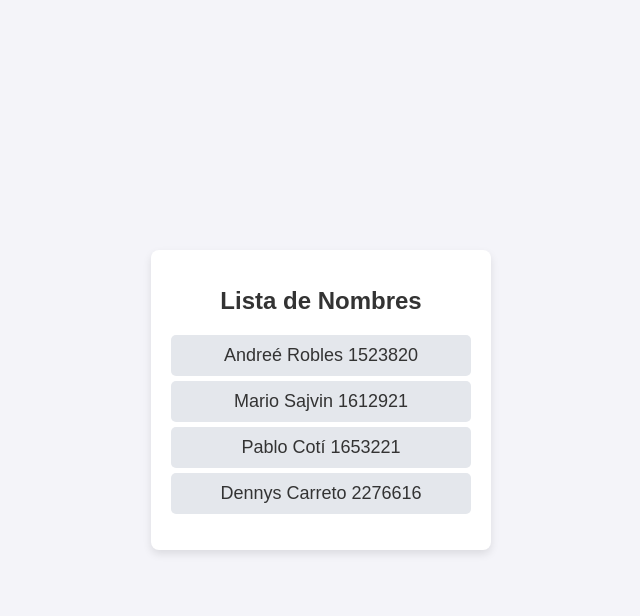
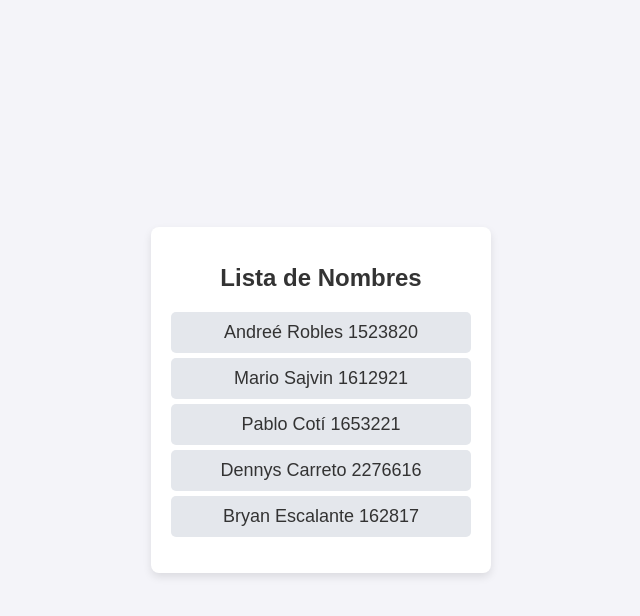
Before and after one commit to PabloCoti/proyecto_so_2, a Django app: page /polls/ in a window 1280 px wide. Shown: the top 616 px of the page, without its empty margins (319-959 px from the left). Run offline with Django 3.2, Linux system fonts and the light colour scheme.

Commit message:
nombre y carnet

```diff
--- a/polls/templates/polls/index.html
+++ b/polls/templates/polls/index.html
@@ -53,6 +53,7 @@
             <li>Mario Sajvin  1612921</li>
             <li>Pablo Cotí    1653221</li>
             <li>Dennys Carreto    2276616</li>
+	    <li>Bryan Escalante 162817</li>
         </ol>
     </div>
 </body>
```
